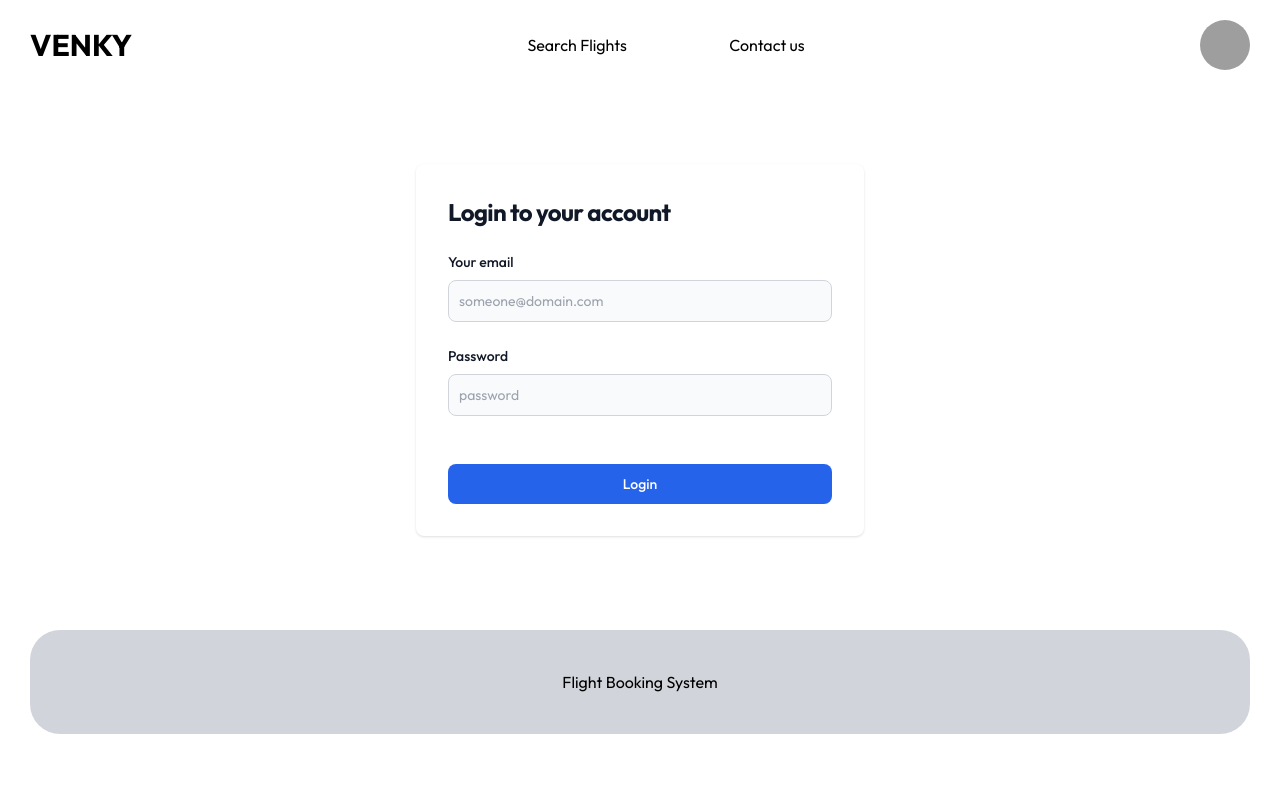
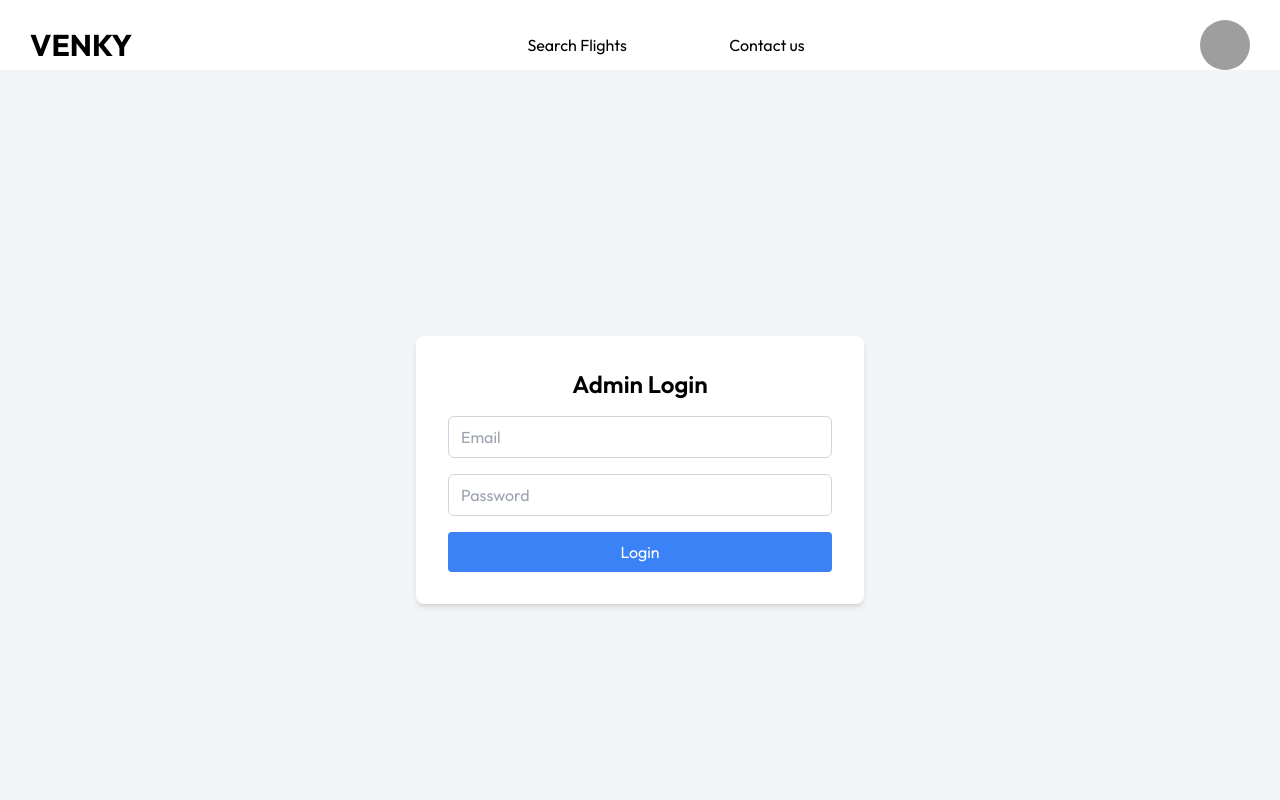
Before and after one commit to PERAMVENKATESH45/Flight-booking-system, a React (Vite) app in the folder frontend/: page /adminLogin in a window 1280 px wide. Shown: the top 800 px of the page. Built offline with nearby package versions, Linux system fonts and the light colour scheme; grey boxes are pictures that could not be loaded; a web font is replaced by a local one.

Commit message:
Update AdminLogin.jsx

```diff
--- a/frontend/src/admin/AdminLogin.jsx
+++ b/frontend/src/admin/AdminLogin.jsx
@@ -1,139 +1,53 @@
-import React, { useState, useContext } from "react";
-import { BACKENDURL } from "../Config/Config";
-import { Link, useNavigate } from "react-router-dom";
+import React, { useState } from "react";
+import { useNavigate } from "react-router-dom";
 import { toast } from "react-toastify";
-import "react-toastify/dist/ReactToastify.css";
-import { authContext } from "../context/authContext";
 
 const AdminLogin = () => {
   const navigate = useNavigate();
-  const { dispatch } = useContext(authContext);
-  const [formData, setFormData] = useState({
-    email: "",
-    password: "",
-  });
+  const [credentials, setCredentials] = useState({ email: "", password: "" });
 
-  const handleFormDataChange = (event) => {
-    const { name, value } = event.target;
-    setFormData((prevFormData) => ({
-      ...prevFormData,
-      [name]: value,
-    }));
+  const handleChange = (e) => {
+    setCredentials({ ...credentials, [e.target.name]: e.target.value });
   };
 
-  const handleLogin = async (event) => {
-    event.preventDefault();
+  const handleSubmit = () => {
+    const { email, password } = credentials;
 
-    const emailRegex = /^[^\s@]+@[^\s@]+\.[^\s@]+$/;
-
-    for (const key in formData) {
-      if (!formData[key]) {
-        toast.error(
-          `${
-            key === "email" ? "Email" : key === "password" ? "Password" : key
-          } is required`
-        );
-        return;
-      } else if (key === "email" && !emailRegex.test(formData.email)) {
-        toast.error("Invalid email format");
-        return;
-      }
-    }
-
-    try {
-      const SignUpURL = BACKENDURL + "/api/v1/auth/login";
-
-      const response = await fetch(SignUpURL, {
-        method: "POST",
-        headers: {
-          "Content-Type": "application/json",
-        },
-        body: JSON.stringify(formData),
-      });
-
-      const data = await response.json();
-
-      if (!response.ok) {
-        toast.error(data.error);
-        return;
-      }
-
-      console.log(response.ok);
-
-      if (response.ok) {
-        toast.success("User logged in successfully");
-
-        dispatch({
-          type: "LOGIN_SUCCESS",
-          payload: {
-            user: data.data,
-            idAdmin: data.isAdmin,
-            token: data.token,
-          },
-        });
-        navigate("/");
-      }
-    } catch (error) {
-      console.log(error);
-      toast.error("An error occurred. Please try again later.");
+    if (email === "admin@gmail.com" && password === "admin123") {
+      localStorage.setItem("isAdmin", "true");
+      toast.success("Admin Login Successful");
+      navigate("/admin");
+    } else {
+      toast.error("Invalid admin credentials");
     }
   };
 
   return (
-    <div className="px-[30px] md:px-[30px] my-10">
-      <div className="flex flex-col items-center justify-center p-0 md:px-6 md:py-8 mx-auto md:min-h-[60vh] lg:py-0">
-        <div className="w-full bg-white rounded-lg shadow dark:border md:mt-0 sm:max-w-md xl:p-0">
-          <div className="p-6 space-y-4 md:space-y-6 sm:p-8">
-            <h1 className="text-xl font-bold leading-tight tracking-tight text-gray-900 md:text-2xl dark:text-white">
-              Login to your account
-            </h1>
-            <form className="space-y-4 md:space-y-6">
-              <div>
-                <label
-                  htmlFor="email"
-                  className="block mb-2 text-sm font-medium text-gray-900 dark:text-white"
-                >
-                  Your email
-                </label>
+    <div className="min-h-screen flex items-center justify-center bg-gray-100 px-4">
+      <div className="bg-white p-8 rounded-lg shadow-md w-full max-w-md">
+        <h2 className="text-2xl font-semibold mb-4 text-center">Admin Login</h2>
         <input
           type="email"
           name="email"
-                  id="email"
-                  className="bg-gray-50 border border-gray-300 text-gray-900 sm:text-sm rounded-lg focus:ring-blue-600 focus:border-blue-600 block w-full p-2.5 dark:bg-gray-700 dark:border-gray-600 dark:placeholder-gray-400 dark:text-white dark:focus:ring-blue-500 dark:focus:border-blue-500"
-                  placeholder="someone@domain.com"
-                  required=""
-                  onChange={handleFormDataChange}
+          placeholder="Email"
+          value={credentials.email}
+          onChange={handleChange}
+          className="w-full border border-gray-300 rounded-md px-3 py-2 mb-4"
         />
-              </div>
-              <div>
-                <label
-                  htmlFor="password"
-                  className="block mb-2 text-sm font-medium text-gray-900 dark:text-white"
-                >
-                  Password
-                </label>
         <input
           type="password"
           name="password"
-                  id="password"
-                  placeholder="password"
-                  className="bg-gray-50 border border-gray-300 text-gray-900 sm:text-sm rounded-lg focus:ring-blue-600 focus:border-blue-600 block w-full p-2.5 dark:bg-gray-700 dark:border-gray-600 dark:placeholder-gray-400 dark:text-white dark:focus:ring-blue-500 dark:focus:border-blue-500"
-                  required=""
-                  onChange={handleFormDataChange}
+          placeholder="Password"
+          value={credentials.password}
+          onChange={handleChange}
+          className="w-full border border-gray-300 rounded-md px-3 py-2 mb-4"
         />
-              </div>
-              <div className="flex items-center justify-between">
-                <div className="flex items-start"></div>
-              </div>
         <button
-                onClick={handleLogin}
-                className="w-full text-white bg-blue-600 hover:bg-blue-700 focus:ring-4 focus:outline-none focus:ring-blue-300 font-medium rounded-lg text-sm px-5 py-2.5 text-center dark:bg-blue-600 dark:hover:bg-blue-700 dark:focus:ring-blue-800"
+          onClick={handleSubmit}
+          className="w-full bg-blue-500 text-white py-2 rounded hover:bg-blue-600"
         >
           Login
         </button>
-            </form>
-          </div>
-        </div>
       </div>
     </div>
   );
```
Lines whose indentation alone changed are shown as unchanged.
